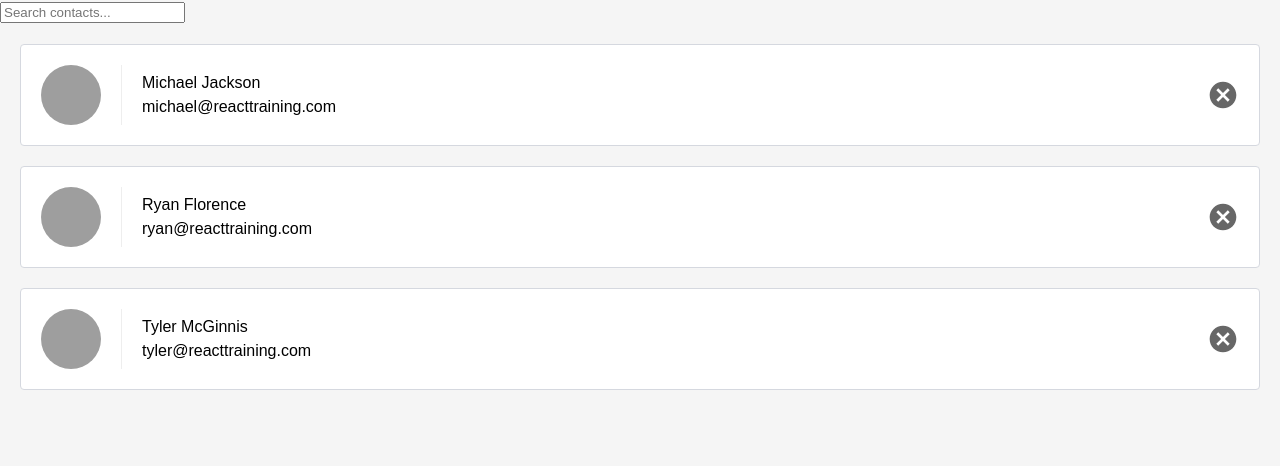
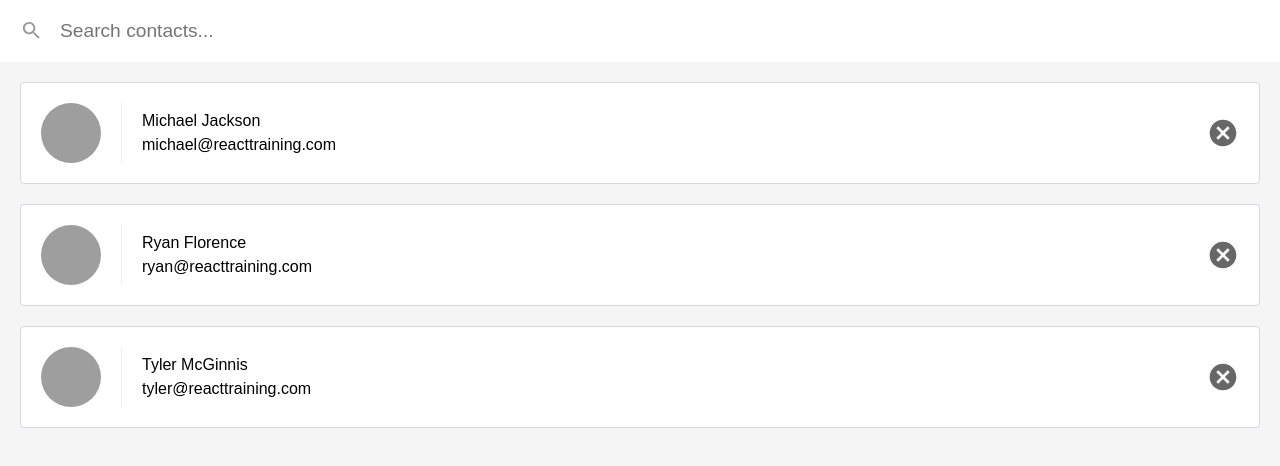
Before and after one commit to islamhaqq/contacts-manager, a React (Create React App) app: page / in a window 1280 px wide. Shown: the top 466 px of the page. Built offline with nearby package versions, Linux system fonts and the light colour scheme.

Commit message:
add styles to the search box

```diff
--- a/src/components/SearchBox.js
+++ b/src/components/SearchBox.js
@@ -6,6 +6,7 @@ const SearchBox = ({ onQuery, value }) => {
     value={value}
     type="text"
     placeholder="Search contacts..."
+    className="search-contacts"
   />
 }
 
```
